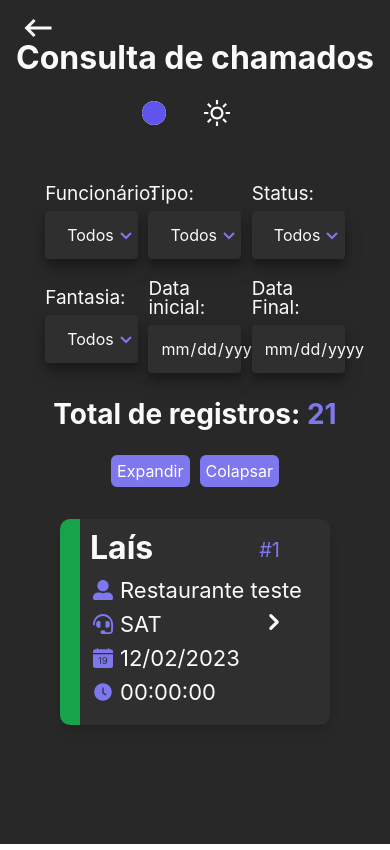
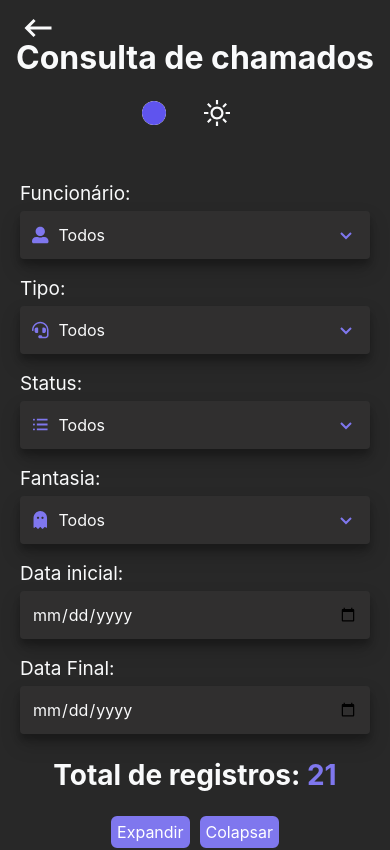
Before and after one commit to EnzoSylvestrin/helpDesk, a Next.js app: page /Consulta in a window 390 px wide. Shown: the top 850 px of the page. Built offline with nearby package versions, Linux system fonts and the light colour scheme.

Commit message:
Adicionando responsividade a tela de consulta

```diff
--- a/src/pages/Consulta.tsx
+++ b/src/pages/Consulta.tsx
@@ -52,42 +52,42 @@ const Consulta = () => {
             <section className={`${theme === 'dark' ? 'dark' : ''}`}>
                 <main className='min-h-[100vh] transition-colors duration-300 bg-grayMain dark:bg-darkMain'>
                     <Header pageTitle='Consulta de chamados' setTheme={setTheme} back={true} />
-                    <div className='px-10 py-5 flex flex-wrap items-center justify-around'>
-                        <label htmlFor='func' className='w-[30%] mt-5'>
+                    <div className='p-5 flex flex-wrap flex-col items-center justify-center xs:px-10 xs:py-5 md:flex-row md:justify-around'>
+                        <label htmlFor='func' className='w-full mt-5 md:w-[30%]'>
                             <Text className={'mb-2 !text-[19px]'}>Funcionário:</Text>
                             <Input.Root>
                                 <Input.Icon icon={FaUserAlt} size={18} colored/>
                                 <Input.Select id='func' placeholder='Todos' items={OptionsFunc} />
                             </Input.Root>
                         </label>
-                        <label htmlFor='type' className='w-[30%] mt-5'>
+                        <label htmlFor='type' className='w-full mt-5 md:w-[30%]'>
                             <Text className={'mb-2 !text-[19px]'}>Tipo:</Text>
                             <Input.Root>
                                 <Input.Icon icon={FaHeadset} size={18} colored/>
                                 <Input.Select id='type' placeholder='Todos' items={OptionsFunc} />
                             </Input.Root>
                         </label>
-                        <label htmlFor='status' className='w-[30%] mt-5'>
+                        <label htmlFor='status' className='w-full mt-5 md:w-[30%]'>
                             <Text className={'mb-2 !text-[19px]'}>Status:</Text>
                             <Input.Root>
                                 <Input.Icon icon={TfiMenuAlt} size={18} colored/>
                                 <Input.Select id='status' placeholder='Todos' items={OptionsFunc} />
                             </Input.Root>
                         </label>
-                        <label htmlFor='fantasy' className='w-[30%] mt-5'>
+                        <label htmlFor='fantasy' className='w-full mt-5 md:w-[30%]'>
                             <Text className={'mb-2 !text-[19px]'}>Fantasia:</Text>
                             <Input.Root>
                                 <Input.Icon icon={FaGhost} size={18} colored/>
                                 <Input.Select id='fantasy' placeholder='Todos' items={OptionsFunc} />
                             </Input.Root>
                         </label>
-                        <label htmlFor='initial' className='w-[30%] mt-5'>
+                        <label htmlFor='initial' className='w-full mt-5 md:w-[30%]'>
                             <Text className={'mb-2 !text-[19px]'}>Data inicial:</Text>
                             <Input.Root>
                                 <Input.Input id='initial' type={'date'} />
                             </Input.Root>
                         </label>
-                        <label htmlFor='final' className='w-[30%] mt-5'>
+                        <label htmlFor='final' className='w-full mt-5 md:w-[30%]'>
                             <Text className={'mb-2 !text-[19px]'}>Data Final:</Text>
                             <Input.Root>
                                 <Input.Input id='func' type={'date'} />
@@ -101,7 +101,7 @@ const Consulta = () => {
                             <Button text='Colapsar' size="sm" />
                         </div>
                     </div>
-                    <div className='w-full h-auto flex items-center flex-col py-5 px-[60px] justify-center'>
+                    <div className='w-full h-auto flex items-center flex-col py-5 px-[15px] justify-center md:px-[60px]'>
                         <div
                             className='w-full h-full px-5 py-[10px] pl-[30px] rounded-[10px] flex flex-col my-3 relative cursor-pointer shadow-[rgba(0,_0,_0,_0.1)_0px_10px_15px_-3px,_rgba(0,_0,_0,_0.05)_0px_4px_6px_-2px] bg-InputColorLight dark:bg-InputColorDark'
                             onClick={(e) => HandleCardClick(e)}
```
